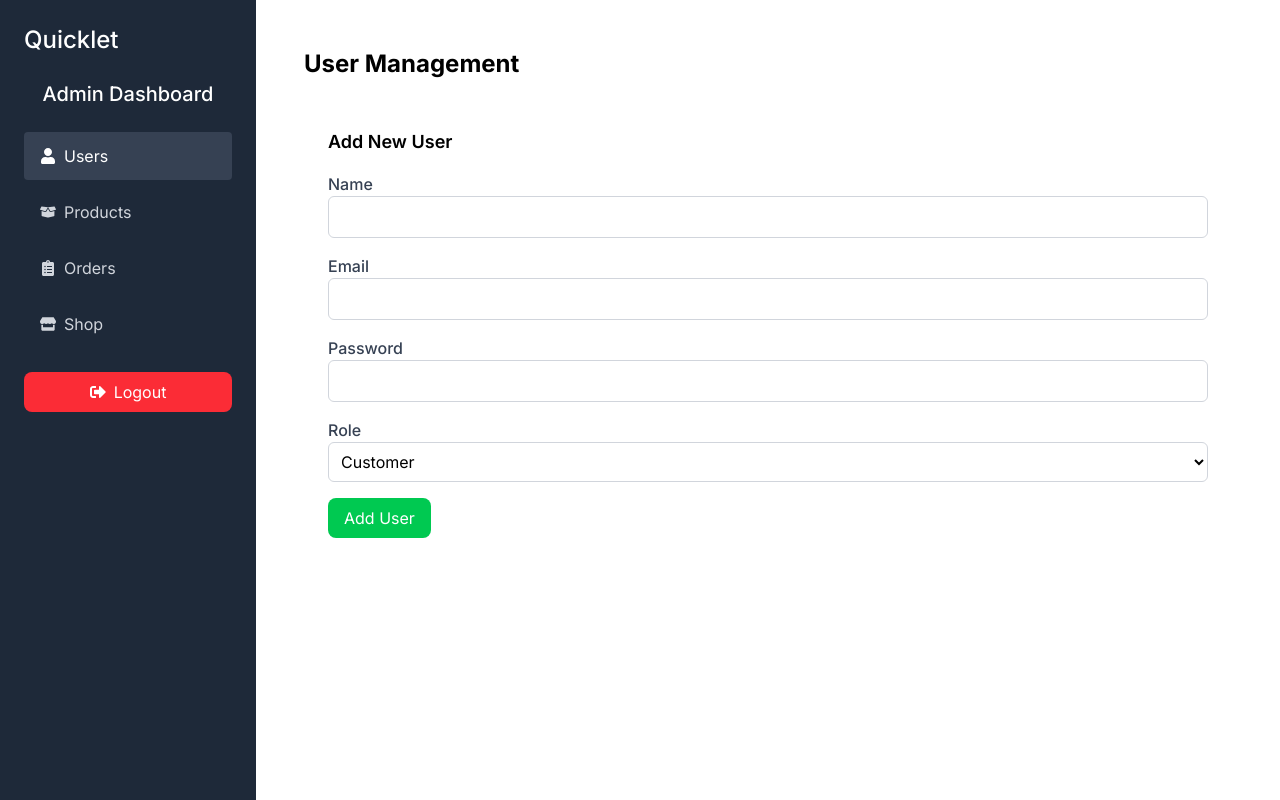
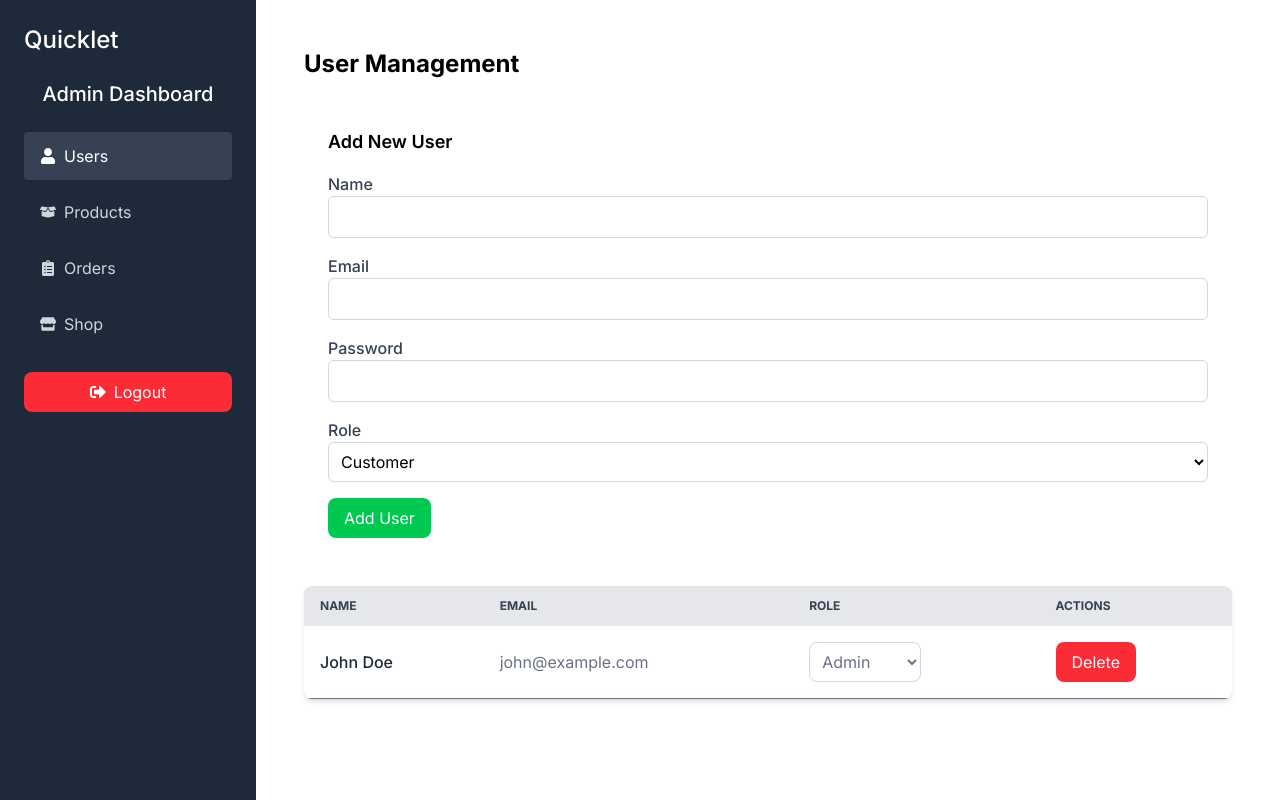
Before and after one commit to SC1709/QuickLet, a React (Vite) app in the folder frontend/: page /admin/users in a window 1280 px wide. Built offline with nearby package versions, Linux system fonts and the light colour scheme; no server answers.

Commit message:
added admin user management page

```diff
--- a/frontend/src/App.jsx
+++ b/frontend/src/App.jsx
@@ -16,6 +16,7 @@ import MyOrderPage from "./pages/MyOrderPage";
 import AdminLayout from "./components/Admin/AdminLayout";
 import AdminHomePage from "./pages/AdminHomePage";
 import UserManagement from "./components/Admin/UserManagement";
+import ProductManagement from "./components/Admin/ProductManagement";
 
 const App = () => {
   return (
@@ -37,6 +38,7 @@ const App = () => {
         <Route path="/admin" element={<AdminLayout />} >
         <Route index element={<AdminHomePage />} />
         <Route path="/admin/users" element={<UserManagement />} />
+        <Route path="/admin/products" element={<ProductManagement />} />
         </Route>
       </Routes>
     </BrowserRouter>
--- /dev/null
+++ b/frontend/src/components/Admin/ProductManagement.jsx
@@ -0,0 +1,9 @@
+import React from 'react'
+
+const ProductManagement = () => {
+  return (
+    <div>ProductManagement</div>
+  )
+}
+
+export default ProductManagement
--- a/frontend/src/components/Admin/UserManagement.jsx
+++ b/frontend/src/components/Admin/UserManagement.jsx
@@ -3,6 +3,7 @@ import React, { useState } from "react";
 const UserManagement = () => {
   const users = [
     {
+      _id: 123123,
       name: "John Doe",
       email: "john@example.com",
       role: "admin",
@@ -27,6 +28,14 @@ const UserManagement = () => {
       password: "",
       role: "customer",
     });
+  };
+  const handleRoleChange = (userId, newRole) => {
+    console.log(userId, newRole);
+  };
+  const handleDelete = (userId) => {
+    if (window.confirm("Are you sure you want to delete this user?")) {
+      console.log(userId);
+    }
   };
   return (
     <div className="max-w-7xl mx-auto p-6">
@@ -89,6 +98,48 @@ const UserManagement = () => {
           </button>
         </form>
       </div>
+      {/* User list management */}
+      <div className="overflow-x-auto shadow-md sm:rounded-lg">
+        <table className="min-w-full text-left text-gray-500">
+          <thead className="bg-gray-200 text-xs uppercase text-gray-700">
+            <tr>
+              <th className="px-4 py-3">Name</th>
+              <th className="px-4 py-3">Email</th>
+              <th className="px-4 py-3">Role</th>
+              <th className="px-4 py-3">Actions</th>
+            </tr>
+          </thead>
+          <tbody>
+            {users.map((user) => (
+              <tr key={user._id} className="border-b hover:bg-gray-50">
+                <td className="p-4 font-medium text-gray-800 whitespace-nowrap">
+                  {user.name}
+                </td>
+                <td className="p-4">{user.email}</td>
+                <td className="p-4">
+                  <select
+                    value={user.role}
+                    onChange={(e) => handleRoleChange(user._id, e.target.value)}
+                    className="p-2 border border-gray-300 rounded-lg focus:outline-none
+                     focus:border-blue-500 cursor-pointer"
+                  >
+                    <option value="customer">Customer</option>
+                    <option value="admin">Admin</option>
+                  </select>
+                </td>
+                <td className="p-4">
+                  <button
+                    onClick={() => handleDelete(user._id)}
+                    className="bg-red-500 text-white py-2 px-4 rounded-lg hover:bg-red-600 cursor-pointer"
+                  >
+                    Delete
+                  </button>
+                </td>
+              </tr>
+            ))}
+          </tbody>
+        </table>
+      </div>
     </div>
   );
 };
```
